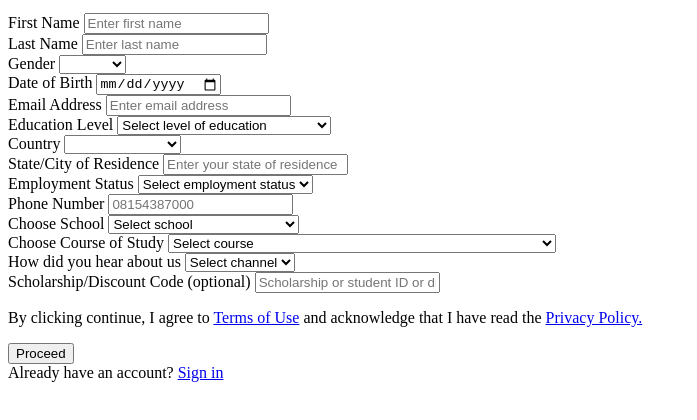
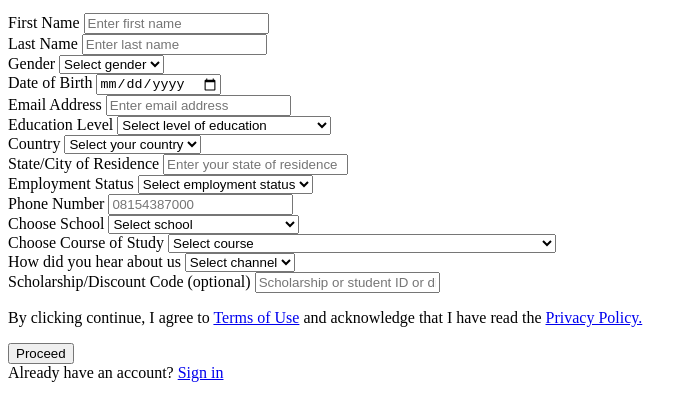
Before and after one commit to starkx1900/altschool-assignments, a plain HTML site: page index.html in a window 1280 px wide. Shown: the part 170-590 px from the top of the page, without its empty margins (0-697 px from the left). Drawn offline with Linux system fonts and the light colour scheme.

Commit message:
final commit

```diff
--- a/index.html
+++ b/index.html
@@ -38,7 +38,7 @@
         <div>
           <label for="gender">Gender</label>
           <select name="gender" id="gender">
-            <option value="" selected disabled></option>
+            <option value="" selected disabled>Select gender</option>
             <option value="male">Male</option>
             <option value="female">Female</option>
           </select>
@@ -77,7 +77,7 @@
         <div>
           <label for="country">Country</label>
           <select name="country" id="country">
-            <option value="" selected disabled></option>
+            <option value="" selected disabled>Select your country</option>
             <option value="au">Australia</option>
             <option value="ca">Canada</option>
             <option value="gh">Ghana</option>
```
